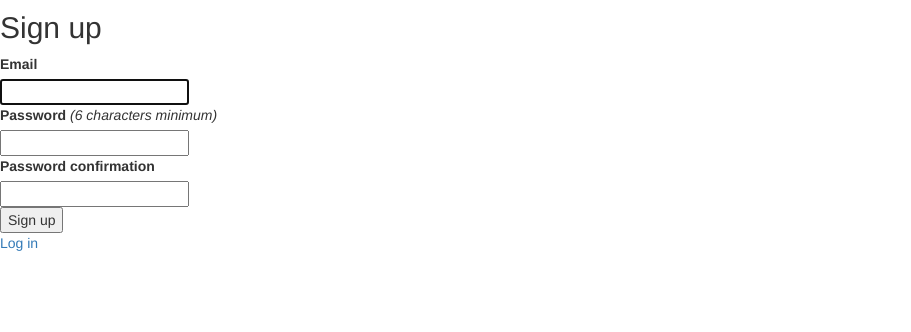
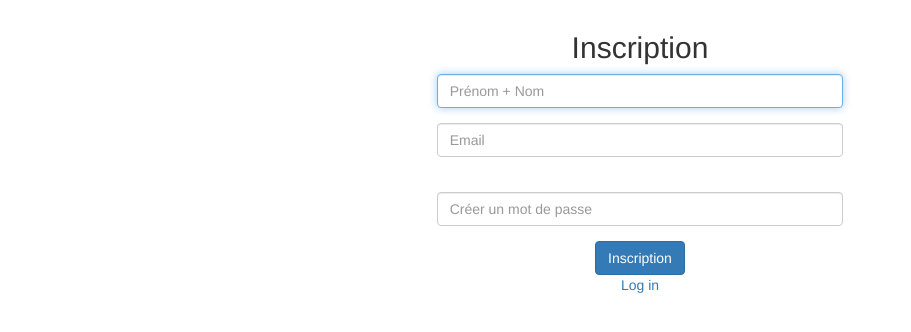
Before and after one commit to BaptisteBecmeur/capsapp, a Rails app: the page made by app/views/devise/registrations/new.html.erb in a window 1280 px wide. Shown: the part 51-383 px from the top of the page, without its empty margins (0-911 px from the left). Run offline with Rails 7, Linux system fonts and the light colour scheme; style sheets or scripts are compiled from the project's sources; some libraries are stand-ins or nearby versions.

Commit message:
Sign up form views changed

```diff
--- a/app/views/devise/registrations/new.html.erb
+++ b/app/views/devise/registrations/new.html.erb
@@ -1,29 +1,34 @@
-<h2>Sign up</h2>
+<div class="row">
+  <div class="col-md-4 col-md-offset-4 text-center">
+
+    <h2>Inscription</h2>
 
     <%= form_for(resource, as: resource_name, url: registration_path(resource_name)) do |f| %>
       <%= devise_error_messages! %>
 
-  <div class="field">
-    <%= f.label :email %><br />
-    <%= f.email_field :email, autofocus: true %>
+       <div class="form-group">
+        <%= f.text_field :fullname, autofocus: true, class: "form-control", placeholder: "Prénom + Nom" %>
       </div>
 
-  <div class="field">
-    <%= f.label :password %>
-    <% if @minimum_password_length %>
-    <em>(<%= @minimum_password_length %> characters minimum)</em>
-    <% end %><br />
-    <%= f.password_field :password, autocomplete: "off" %>
+      <div class="form-group">
+        <%= f.email_field :email, autofocus: true, class: "form-control", placeholder: "Email" %>
       </div>
 
-  <div class="field">
-    <%= f.label :password_confirmation %><br />
-    <%= f.password_field :password_confirmation, autocomplete: "off" %>
+      <div class="form-group">
+        <br />
+        <%= f.password_field :password, autocomplete: "off", class: "form-control", placeholder: "Créer un mot de passe" %>
       </div>
 
+      <!-- <div class="form-group">
+        <%= f.password_field :password_confirmation, autocomplete: "off" %>
+      </div> -->
+
       <div class="actions">
-    <%= f.submit "Sign up" %>
+        <%= f.submit "Inscription", class: "btn btn-primary" %>
       </div>
     <% end %>
 
     <%= render "devise/shared/links" %>
+
+    </div>
+</div>
```
Also changed, not shown: app/views/devise/registrations/edit.html.erb (+18 -12 lines), app/views/devise/sessions/new.html.erb (+13 -10 lines), db/schema.rb. Lines whose indentation alone changed are shown as unchanged.
